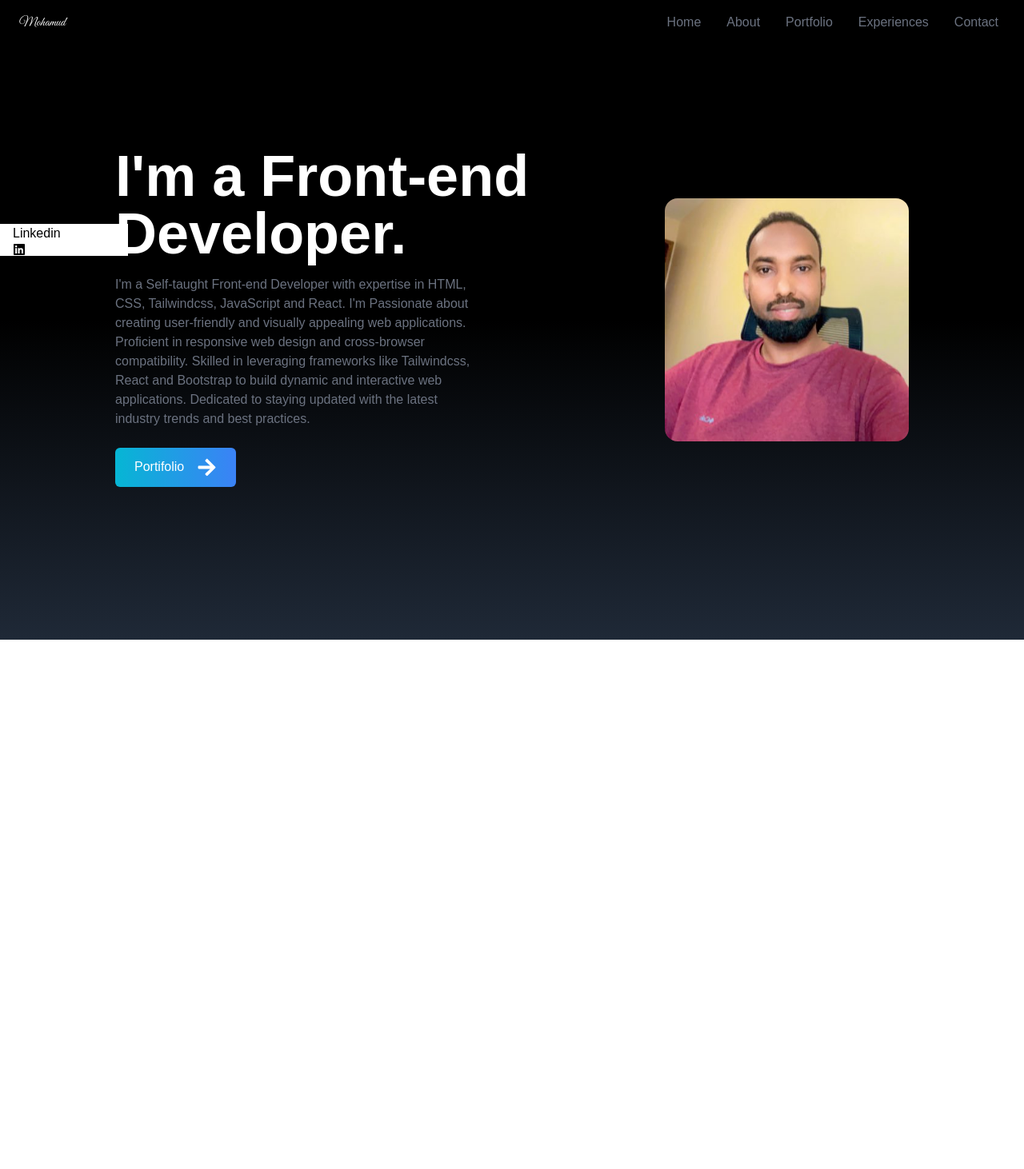
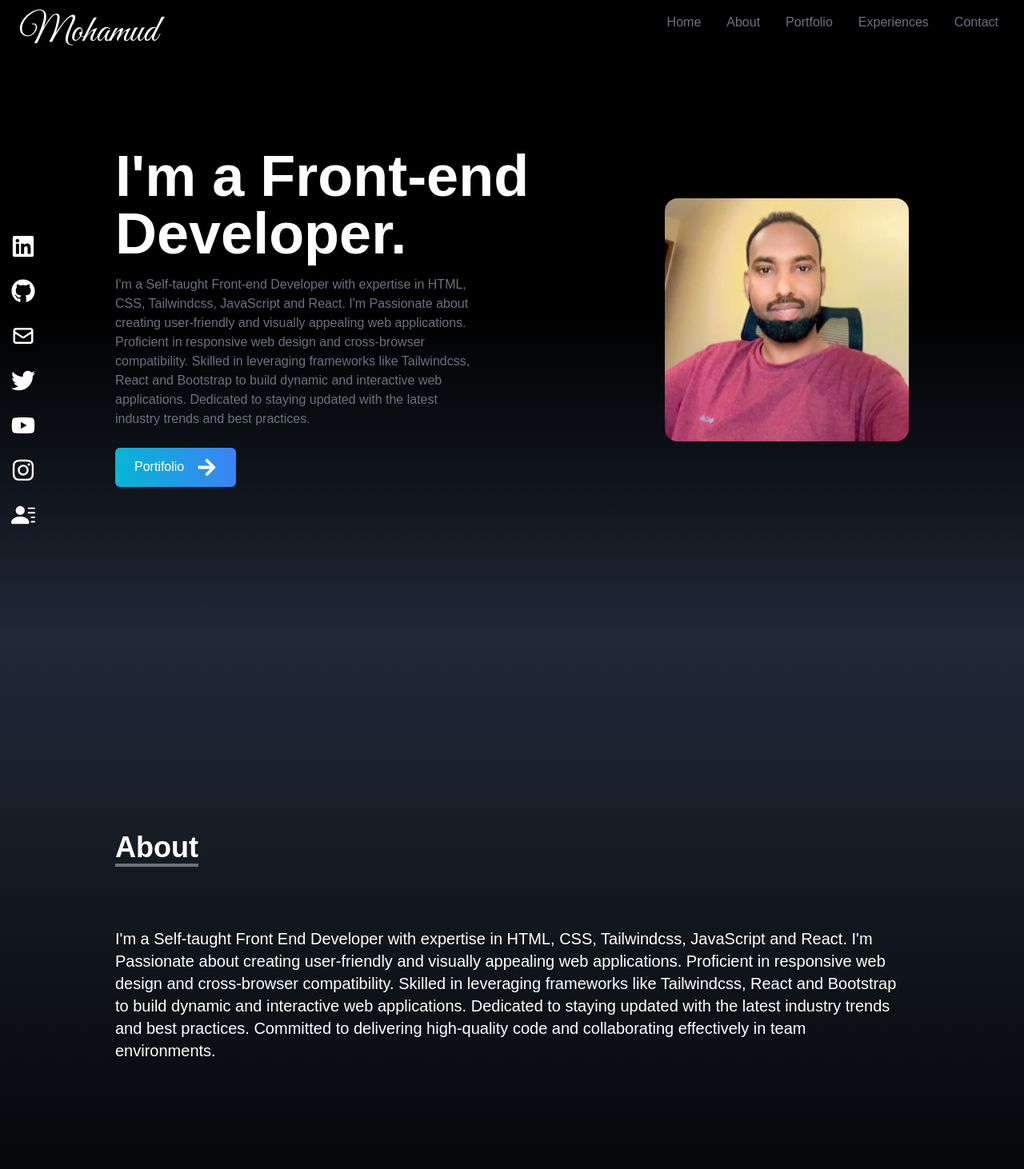
Before and after one commit to mohamud-Hasen/My-Portifolio, a React (Create React App) app: page / in a window 1280 px wide. Shown: the top 1462 px of the page at 80% size. Before the commit the page ends 800 px from the top, so only its background shows below. Built offline with nearby package versions, Linux system fonts and the light colour scheme; a web font is replaced by a local one.

Commit message:
added about section

```diff
--- a/src/App.js
+++ b/src/App.js
@@ -1,3 +1,4 @@
+import About from './components/About';
 import Home from './components/Home';
 import NavBav from './components/NavBav';
 import SocialLinks from './components/SocialLinks';
@@ -8,6 +9,7 @@ function App() {
     <div className="App">
       <NavBav />
       <Home />
+      <About />
       <SocialLinks />
     </div>
   );
--- /dev/null
+++ b/src/components/About.jsx
@@ -0,0 +1,22 @@
+import React from 'react'
+
+const About = () => {
+  return (
+    <div name="about" className='w-full h-screen bg-gradient-to-b from-gray-800 to-black text-white'>
+        <div className='max-w-screen-lg mx-auto p-4 flex flex-col justify-center w-full h-full'>
+            <div className='pb-8'>
+                <h3 className='text-4xl font-bold inline border-b-4 border-gray-500'>About</h3>
+                <p className='text-xl mt-20'>I'm a Self-taught Front End Developer with expertise in HTML, CSS, Tailwindcss, JavaScript and React.
+                     I'm Passionate about creating user-friendly and visually appealing web applications.
+                     Proficient in responsive web design and cross-browser compatibility.
+                      Skilled in leveraging frameworks like Tailwindcss, React and Bootstrap to build dynamic and interactive web applications.
+                       Dedicated to staying updated with the latest industry trends and best practices.
+                     Committed to delivering high-quality code and collaborating effectively in team environments.</p>
+
+            </div>
+        </div>
+    </div>
+  )
+}
+
+export default About
--- a/src/components/Home.jsx
+++ b/src/components/Home.jsx
@@ -4,10 +4,10 @@ import { FaArrowRight } from 'react-icons/fa';
 
 const Home = () => {
   return (
-    <div name="home" className='h-screen w-full bg-gradient-to-b from-black via-black to-gray-800'>
-      <div className='max-w-screen-lg mx-auto flex flex-col items-center justify-center h-full px-4 md:flex-row'>
+    <div name="home" className=' h-screen w-full bg-gradient-to-b from-black via-black to-gray-800'>
+      <div className='max-w-screen-lg mx-auto flex flex-col md:flex-row items-center justify-center h-full px-4'>
         <div className='flex flex-col justify-center h-full'>
-          <h2 className='text-4xl sm:text-7xl font-bold text-white'>I'm a Front-end Developer.</h2>
+          <h2 className='text-4xl sm:text-7xl font-bold text-white '>I'm a Front-end Developer.</h2>
           <p className='text-gray-500 py-4 max-w-md'>I'm a Self-taught Front-end Developer with expertise in HTML, CSS, Tailwindcss, JavaScript and React.
            I'm Passionate about creating user-friendly and visually appealing web applications.
             Proficient in responsive web design and cross-browser compatibility. Skilled in leveraging frameworks like Tailwindcss,
--- a/src/components/NavBav.jsx
+++ b/src/components/NavBav.jsx
@@ -28,7 +28,7 @@ const NavBav = () => {
   return (
     <div className='flex justify-between item-center w-full h-20 p-4 text-white bg-black fixed'>
         <div>
-          <h1 className='tex-5xl  font-signature ml-2'>Mohamud</h1>
+          <h1 className='text-5xl  font-signature ml-2'>Mohamud</h1>
         </div>
         <ul className='hidden md:flex'>
             {links.map(({id, link}) =>(
--- a/src/components/SocialLinks.jsx
+++ b/src/components/SocialLinks.jsx
@@ -2,19 +2,100 @@ import React from 'react';
 import {FaGithub, FaLinkedin} from 'react-icons/fa';
 import {HiOutlineMail} from 'react-icons/hi';
 import {BsFillPersonLinesFill} from 'react-icons/bs';
+import { FaTwitter } from 'react-icons/fa';
+import { FaYoutube } from 'react-icons/fa';
+import { FaInstagram } from 'react-icons/fa';
+
+
 
 const SocialLinks = () => {
+    const links = [
+        {
+            id: 1,
+            child: (
+                <>
+                    Linkedin <FaLinkedin size={30} />
+                    </>
+            ),
+            href: 'https://www.linkedin.com/in/mohmud-hasen-a61465277/',
+            style: 'rounded-tr-md'
+        },
+        {
+            id: 2,
+            child: (
+                <>
+                    Github <FaGithub size={30} />
+                    </>
+            ),
+            href: 'https://github.com/mohamud-Hasen'
+
+        },
+        {
+            id: 3,
+            child: (
+                <>
+                    Mail <HiOutlineMail size={30} />
+                    </>
+            ),
+            href: 'mailto:mohmudes4@gmail.com'
+
+        },
+        {
+            id: 4,
+            child: (
+                <>
+                    Twitter <FaTwitter size={30} />
+                    </>
+            ),
+            href: 'https://twitter.com/MohmudEs141'
+
+        },
+        {
+            id: 5,
+            child: (
+                <>
+                   Youtube <FaYoutube size={30} />
+                    </>
+            ),
+            href: 'https://www.youtube.com/channel/UCZUP276s1PBFj8fDiYkp-aA'
+
+        },
+        {
+            id: 6,
+            child: (
+                <>
+                   Instagram <FaInstagram size={30} />
+                    </>
+            ),
+            href: 'https://www.instagram.com/mohmud141/'
+
+        },
+        {
+            id: 7,
+            child: (
+                <>
+                    Resume <BsFillPersonLinesFill size={30} />
+                    </>
+            ),
+            href: '/resume.pdf',
+            style: 'rounded-br-md',
+            download: true
+        }
+    ];
   return (
-    <div className='flex flex-col top-[35%] left-0 fixed'>
+    <div className='hidden lg:flex flex-col top-[35%] left-0 fixed'>
         <ul>
-            <li className='flex justify-between items-center w-40 h-1/4 px-4 bg-white'>
-                <a href="">
-                    {""}
-                    <>
-                    Linkedin <FaLinkedin />
-                    </>
-                </a>
-            </li>
+            {links.map(({id, child, style, href, download}) => (
+                 <li key={id} className={'flex justify-between items-center w-40 h-14 px-4 ml-[-100px] hover:ml-[-10px] hover:rounded-md duration-300 bg-gray-500'
+                 + "" + style}>
+                 <a href={href} className='flex justify-between items-center w-full text-white'
+                 download={download} target='_blank' rel="noreferrer">
+                 {child}
+
+                 </a>
+             </li>
+            ))}
+
         </ul>
     </div>
   )
```
Also changed, not shown: 1 other file (tests, documents, lock files or other folders).
